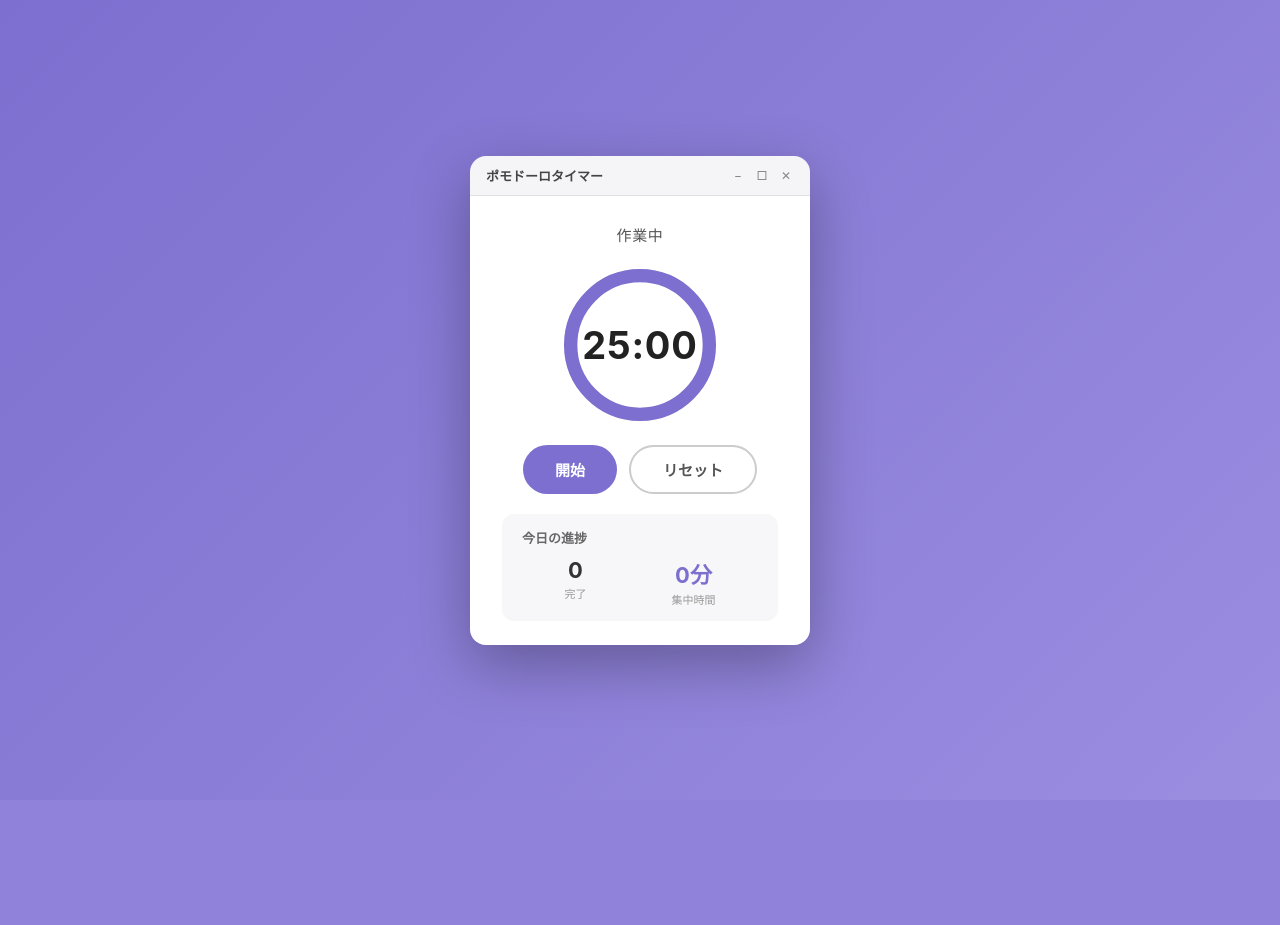
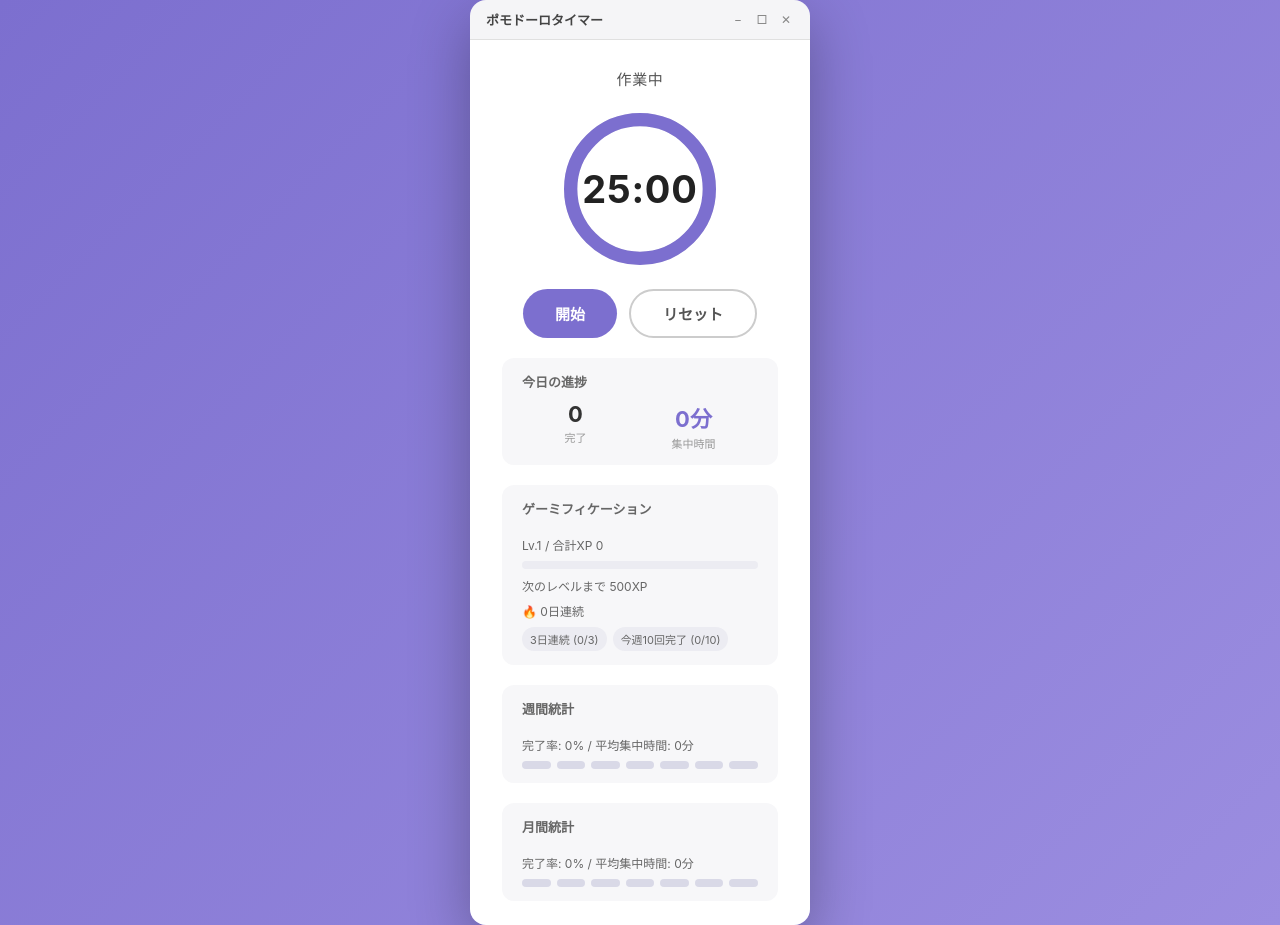
Before and after one commit to Tabata1975/TestRepos01_0609, a Flask app: page / in a window 1280 px wide. Before the commit the page ends 693 px from the top, so only its background shows below. Run offline with Flask 3, Linux system fonts and the light colour scheme; data that the repository does not hold is empty.

Commit message:
feat: add gamification API and UI for pomodoro timer

```diff
--- a/1.pomodoro/app.py
+++ b/1.pomodoro/app.py
@@ -1,9 +1,11 @@
 import sqlite3
-from datetime import date
+from datetime import date, timedelta
 from flask import Flask, render_template, request, jsonify
 
 app = Flask(__name__)
 DB_PATH = "pomodoro.db"
+XP_PER_COMPLETION = 100
+XP_PER_LEVEL = 500
 
 
 def get_db():
@@ -23,6 +25,135 @@ def init_db():
             )
         """)
         conn.commit()
+
+
+def get_daily_totals(conn, start_date):
+    rows = conn.execute(
+        """
+        SELECT date, SUM(completed) AS completed, SUM(duration) AS minutes
+        FROM sessions
+        WHERE date >= ?
+        GROUP BY date
+        ORDER BY date ASC
+        """,
+        (start_date.isoformat(),),
+    ).fetchall()
+    return {
+        row["date"]: {"completed": row["completed"] or 0, "minutes": row["minutes"] or 0}
+        for row in rows
+    }
+
+
+def build_period_graph(daily_totals, days):
+    today = date.today()
+    graph = []
+    for offset in range(days - 1, -1, -1):
+        day = today - timedelta(days=offset)
+        day_key = day.isoformat()
+        totals = daily_totals.get(day_key, {"completed": 0, "minutes": 0})
+        graph.append({
+            "date": day_key,
+            "label": f"{day.month}/{day.day}",
+            "completed": totals["completed"],
+            "minutes": totals["minutes"],
+        })
+    return graph
+
+
+def build_period_stats(graph):
+    total_completed = sum(point["completed"] for point in graph)
+    total_minutes = sum(point["minutes"] for point in graph)
+    active_days = sum(1 for point in graph if point["completed"] > 0)
+    completion_rate = round((active_days / len(graph)) * 100, 1) if graph else 0
+    avg_focus_minutes = round(total_minutes / total_completed, 1) if total_completed else 0
+    return {
+        "completed_sessions": total_completed,
+        "total_minutes": total_minutes,
+        "average_focus_minutes": avg_focus_minutes,
+        "completion_rate": completion_rate,
+        "graph": graph,
+    }
+
+
+def calculate_streak_days(conn):
+    rows = conn.execute(
+        "SELECT DISTINCT date FROM sessions WHERE completed = 1 ORDER BY date DESC"
+    ).fetchall()
+    active_dates = {row["date"] for row in rows}
+    if not active_dates:
+        return 0
+
+    today = date.today()
+    current_day = today
+    yesterday = today - timedelta(days=1)
+
+    if current_day.isoformat() not in active_dates and yesterday.isoformat() in active_dates:
+        current_day = yesterday
+
+    streak = 0
+    while current_day.isoformat() in active_dates:
+        streak += 1
+        current_day -= timedelta(days=1)
+    return streak
+
+
+def build_badges(streak_days, weekly_completed):
+    return [
+        {
+            "id": "streak_3",
+            "name": "3日連続",
+            "description": "3日連続でポモドーロを完了",
+            "progress": min(streak_days, 3),
+            "target": 3,
+            "unlocked": streak_days >= 3,
+        },
+        {
+            "id": "weekly_10",
+            "name": "今週10回完了",
+            "description": "過去7日で10セッション完了",
+            "progress": min(weekly_completed, 10),
+            "target": 10,
+            "unlocked": weekly_completed >= 10,
+        },
+    ]
+
+
+def build_gamification_data(conn):
+    totals = conn.execute(
+        "SELECT SUM(completed) AS completed, SUM(duration) AS minutes FROM sessions"
+    ).fetchone()
+    total_completed = totals["completed"] or 0
+    total_minutes = totals["minutes"] or 0
+
+    total_xp = total_completed * XP_PER_COMPLETION
+    level = total_xp // XP_PER_LEVEL + 1
+    xp_in_level = total_xp % XP_PER_LEVEL
+    xp_for_next_level = XP_PER_LEVEL - xp_in_level if xp_in_level else XP_PER_LEVEL
+
+    today = date.today()
+    daily_totals = get_daily_totals(conn, today - timedelta(days=29))
+    weekly_stats = build_period_stats(build_period_graph(daily_totals, 7))
+    monthly_stats = build_period_stats(build_period_graph(daily_totals, 30))
+    streak_days = calculate_streak_days(conn)
+
+    return {
+        "xp": {
+            "total": total_xp,
+            "per_completion": XP_PER_COMPLETION,
+            "per_level": XP_PER_LEVEL,
+            "level": level,
+            "xp_in_level": xp_in_level,
+            "xp_for_next_level": xp_for_next_level,
+        },
+        "streak_days": streak_days,
+        "badges": build_badges(streak_days, weekly_stats["completed_sessions"]),
+        "weekly_stats": weekly_stats,
+        "monthly_stats": monthly_stats,
+        "summary": {
+            "completed_sessions": total_completed,
+            "total_minutes": total_minutes,
+        },
+    }
 
 
 @app.route("/")
@@ -74,6 +205,13 @@ def today_progress():
     })
 
 
+@app.route("/api/gamification", methods=["GET"])
+def gamification_progress():
+    with get_db() as conn:
+        data = build_gamification_data(conn)
+    return jsonify(data)
+
+
 if __name__ == "__main__":
     init_db()
     app.run()
--- a/1.pomodoro/static/css/style.css
+++ b/1.pomodoro/static/css/style.css
@@ -197,3 +197,70 @@ body {
   font-size: 11px;
   color: #999;
 }
+
+.gamification-panel,
+.stats-panel {
+  display: flex;
+  flex-direction: column;
+  gap: 8px;
+}
+
+.xp-line,
+.streak-line,
+.subtle-text {
+  font-size: 12px;
+  color: #666;
+}
+
+.xp-bar {
+  width: 100%;
+  height: 8px;
+  background: #ececf2;
+  border-radius: 999px;
+  overflow: hidden;
+}
+
+.xp-bar-fill {
+  width: 0;
+  height: 100%;
+  background: linear-gradient(90deg, #7c6fcf 0%, #9b8de0 100%);
+  transition: width 0.4s ease;
+}
+
+.xp-level-up {
+  color: #7c6fcf;
+  font-weight: 700;
+}
+
+.badge-list {
+  display: flex;
+  flex-wrap: wrap;
+  gap: 6px;
+}
+
+.badge {
+  font-size: 11px;
+  padding: 4px 8px;
+  border-radius: 999px;
+  background: #ececf2;
+  color: #666;
+}
+
+.badge.unlocked {
+  background: #7c6fcf;
+  color: #fff;
+}
+
+.mini-graph {
+  display: grid;
+  grid-template-columns: repeat(7, minmax(0, 1fr));
+  gap: 6px;
+  align-items: end;
+}
+
+.graph-bar {
+  height: 8px;
+  min-height: 8px;
+  border-radius: 6px;
+  background: #d9d9e7;
+}
--- a/1.pomodoro/static/js/timer.js
+++ b/1.pomodoro/static/js/timer.js
@@ -27,11 +27,25 @@ const startBtn       = document.getElementById("start-btn");
 const ringProgress   = document.getElementById("ring-progress");
 const completedCount = document.getElementById("completed-count");
 const totalTimeEl    = document.getElementById("total-time");
+const xpLevelEl = document.getElementById("xp-level");
+const xpTotalEl = document.getElementById("xp-total");
+const xpProgressLabelEl = document.getElementById("xp-progress-label");
+const xpProgressBarEl = document.getElementById("xp-progress-bar");
+const streakDaysEl = document.getElementById("streak-days");
+const badgesListEl = document.getElementById("badges-list");
+const weeklyCompletionRateEl = document.getElementById("weekly-completion-rate");
+const weeklyAvgFocusEl = document.getElementById("weekly-avg-focus");
+const monthlyCompletionRateEl = document.getElementById("monthly-completion-rate");
+const monthlyAvgFocusEl = document.getElementById("monthly-avg-focus");
+const weeklyGraphEl = document.getElementById("weekly-graph");
+const monthlyGraphEl = document.getElementById("monthly-graph");
+let previousLevel = 1;
 
 // ===== 初期化 =====
 ringProgress.style.strokeDasharray  = CIRCUMFERENCE;
 ringProgress.style.strokeDashoffset = 0;
 loadTodayProgress();
+loadGamification();
 requestNotificationPermission();
 
 // ===== SVG プログレスバー更新 (Phase 3) =====
@@ -133,8 +147,10 @@ function recordSession(durationMin) {
     .then((data) => {
       completedCount.textContent = data.completed;
       totalTimeEl.textContent    = formatMinutes(data.total_minutes);
+      loadGamification(true);
     })
     .catch((err) => console.error(err));
+}
 
 // ===== 今日の進捗取得 (Phase 6) =====
 function loadTodayProgress() {
@@ -145,6 +161,66 @@ function loadTodayProgress() {
       totalTimeEl.textContent    = formatMinutes(data.total_minutes);
     })
     .catch(() => {});
+}
+
+// ===== ゲーミフィケーション情報取得 =====
+function loadGamification(checkLevelUp = false) {
+  fetch("/api/gamification")
+    .then((res) => {
+      if (!res.ok) throw new Error(`GET /api/gamification failed: ${res.status}`);
+      return res.json();
+    })
+    .then((data) => {
+      updateXp(data.xp, checkLevelUp);
+      streakDaysEl.textContent = data.streak_days;
+      renderBadges(data.badges);
+      renderStats(data.weekly_stats, weeklyCompletionRateEl, weeklyAvgFocusEl);
+      renderStats(data.monthly_stats, monthlyCompletionRateEl, monthlyAvgFocusEl);
+      renderGraph(data.weekly_stats.graph.slice(-7), weeklyGraphEl);
+      renderGraph(data.monthly_stats.graph.slice(-7), monthlyGraphEl);
+    })
+    .catch((err) => console.error(err));
+}
+
+function updateXp(xp, checkLevelUp) {
+  xpLevelEl.textContent = xp.level;
+  xpTotalEl.textContent = xp.total;
+  xpProgressLabelEl.textContent = `次のレベルまで ${xp.xp_for_next_level}XP`;
+  const progress = ((xp.per_level ? xp.xp_in_level : 0) / xp.per_level) * 100;
+  xpProgressBarEl.style.width = `${Math.max(0, Math.min(100, progress))}%`;
+
+  if (checkLevelUp && xp.level > previousLevel) {
+    xpLevelEl.classList.add("xp-level-up");
+    setTimeout(() => xpLevelEl.classList.remove("xp-level-up"), 1200);
+  }
+  previousLevel = xp.level;
+}
+
+function renderBadges(badges) {
+  badgesListEl.innerHTML = "";
+  badges.forEach((badge) => {
+    const chip = document.createElement("span");
+    chip.className = badge.unlocked ? "badge unlocked" : "badge";
+    chip.textContent = `${badge.name} (${badge.progress}/${badge.target})`;
+    badgesListEl.appendChild(chip);
+  });
+}
+
+function renderStats(stats, completionRateEl, avgFocusEl) {
+  completionRateEl.textContent = stats.completion_rate;
+  avgFocusEl.textContent = stats.average_focus_minutes;
+}
+
+function renderGraph(graph, targetEl) {
+  const maxMinutes = Math.max(...graph.map((point) => point.minutes), 1);
+  targetEl.innerHTML = "";
+  graph.forEach((point) => {
+    const bar = document.createElement("div");
+    bar.className = "graph-bar";
+    bar.style.height = `${Math.max(8, (point.minutes / maxMinutes) * 44)}px`;
+    bar.title = `${point.label} ${point.minutes}分`;
+    targetEl.appendChild(bar);
+  });
 }
 
 // ===== 時間フォーマット =====
--- a/1.pomodoro/templates/index.html
+++ b/1.pomodoro/templates/index.html
@@ -52,6 +52,37 @@
           </div>
         </div>
       </div>
+
+      <div class="progress-panel gamification-panel">
+        <p class="panel-title">ゲーミフィケーション</p>
+        <p class="xp-line">
+          Lv.<span id="xp-level">1</span> / 合計XP <span id="xp-total">0</span>
+        </p>
+        <div class="xp-bar">
+          <div id="xp-progress-bar" class="xp-bar-fill"></div>
+        </div>
+        <p id="xp-progress-label" class="subtle-text">次のレベルまで 500XP</p>
+        <p class="streak-line">🔥 <span id="streak-days">0</span>日連続</p>
+        <div id="badges-list" class="badge-list"></div>
+      </div>
+
+      <div class="progress-panel stats-panel">
+        <p class="panel-title">週間統計</p>
+        <p class="subtle-text">
+          完了率: <span id="weekly-completion-rate">0</span>% /
+          平均集中時間: <span id="weekly-avg-focus">0</span>分
+        </p>
+        <div id="weekly-graph" class="mini-graph"></div>
+      </div>
+
+      <div class="progress-panel stats-panel">
+        <p class="panel-title">月間統計</p>
+        <p class="subtle-text">
+          完了率: <span id="monthly-completion-rate">0</span>% /
+          平均集中時間: <span id="monthly-avg-focus">0</span>分
+        </p>
+        <div id="monthly-graph" class="mini-graph"></div>
+      </div>
     </div>
   </div>
 
```
Also changed, not shown: 1.pomodoro/test_app.py (+56 -0 lines).
